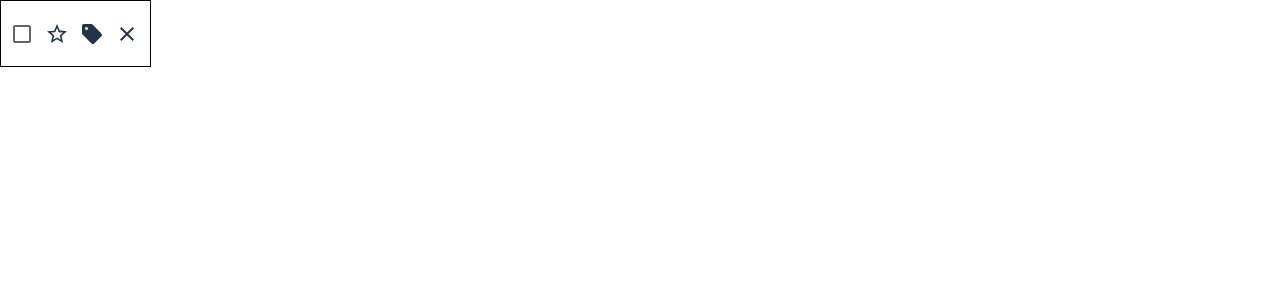
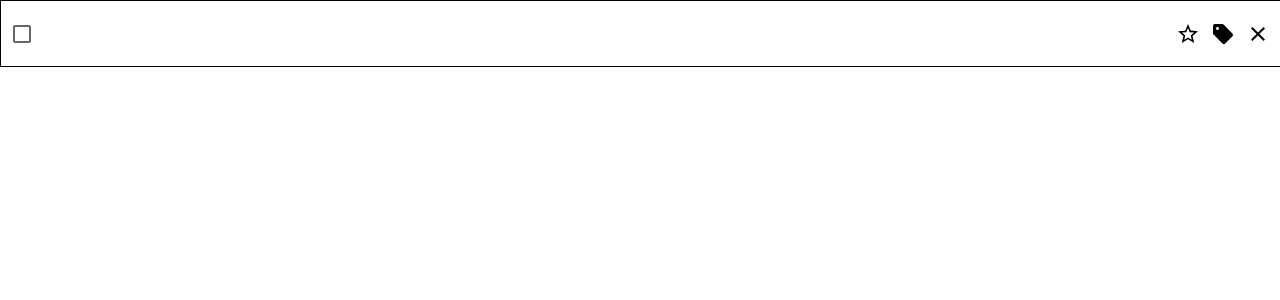
Before and after one commit to gusdn3477/todo-list, a React (Vite) app: page / in a window 1280 px wide. Shown: the top 300 px of the page. Built offline with nearby package versions, Linux system fonts and the light colour scheme.

Commit message:
chore: 전역 css 초기화

```diff
--- a/src/index.css
+++ b/src/index.css
@@ -1,65 +1,17 @@
-:root {
-  font-family: Inter, system-ui, Avenir, Helvetica, Arial, sans-serif;
-  line-height: 1.5;
-  font-weight: 400;
-
-  color-scheme: light dark;
-  color: rgba(255, 255, 255, 0.87);
-  background-color: #242424;
-
-  font-synthesis: none;
-  text-rendering: optimizeLegibility;
-  -webkit-font-smoothing: antialiased;
-  -moz-osx-font-smoothing: grayscale;
-}
-
-a {
-  font-weight: 500;
-  color: #646cff;
-  text-decoration: inherit;
-}
-a:hover {
-  color: #535bf2;
-}
-
-body {
+html,
+body,
+#root {
   margin: 0;
-  display: flex;
-}
-
-h1 {
-  font-size: 3.2em;
-  line-height: 1.1;
+  width: 100%;
+  height: 100%;
 }
 
 button {
+  cursor: pointer;
   border-radius: 8px;
-  border: 1px solid transparent;
-  padding: 0.6em 1.2em;
-  font-size: 1em;
-  font-weight: 500;
-  font-family: inherit;
-  background-color: #1a1a1a;
-  cursor: pointer;
-  transition: border-color 0.25s;
-}
-button:hover {
-  border-color: #646cff;
-}
-button:focus,
-button:focus-visible {
-  outline: 4px auto -webkit-focus-ring-color;
 }
 
-@media (prefers-color-scheme: light) {
-  :root {
-    color: #213547;
-    background-color: #ffffff;
-  }
-  a:hover {
-    color: #747bff;
-  }
-  button {
-    background-color: #f9f9f9;
-  }
+ul {
+  margin: 10px;
+  padding: 5px;
 }
```
Also changed, not shown: src/App.css (deleted, +0 -35 lines).
